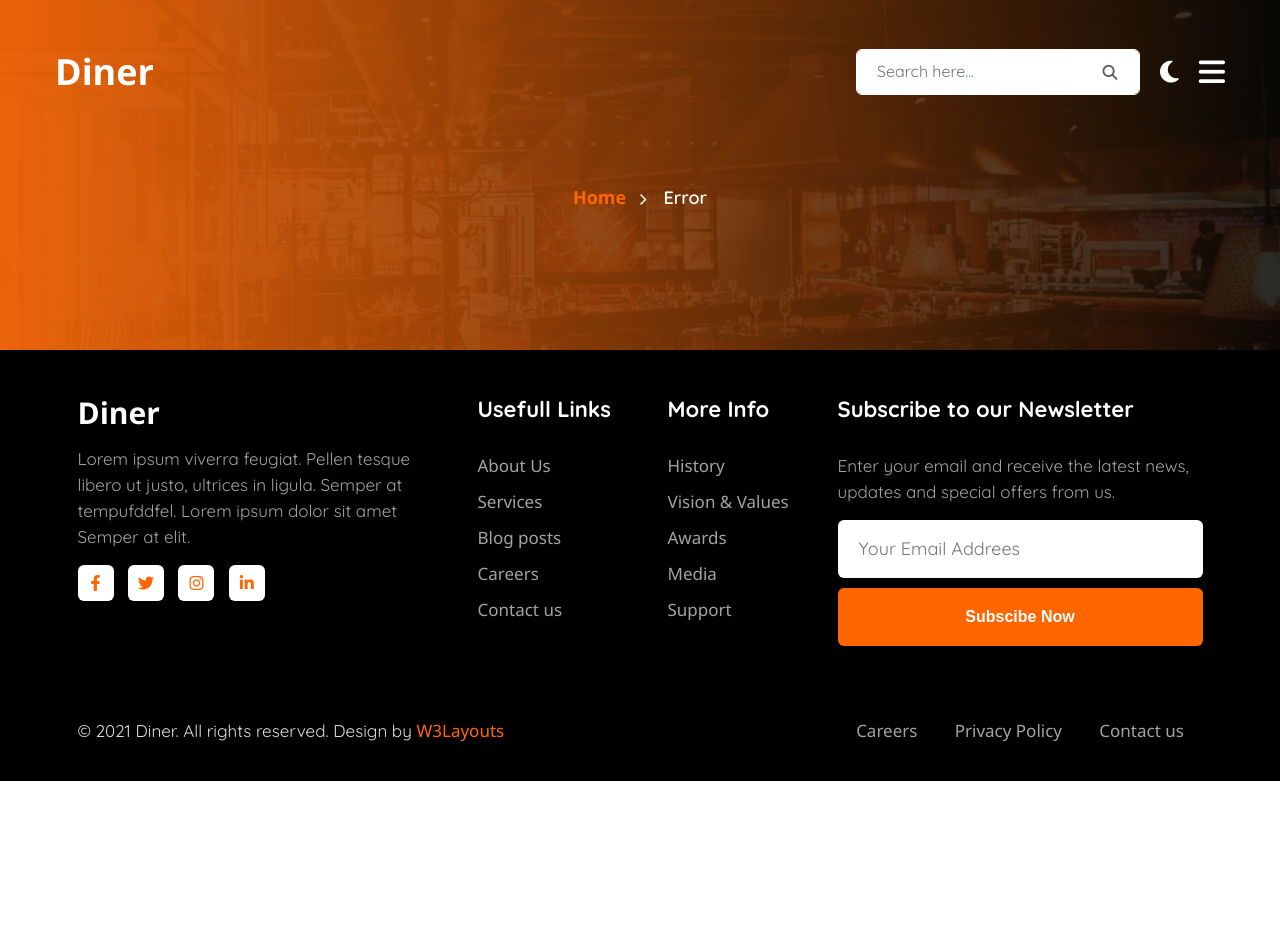
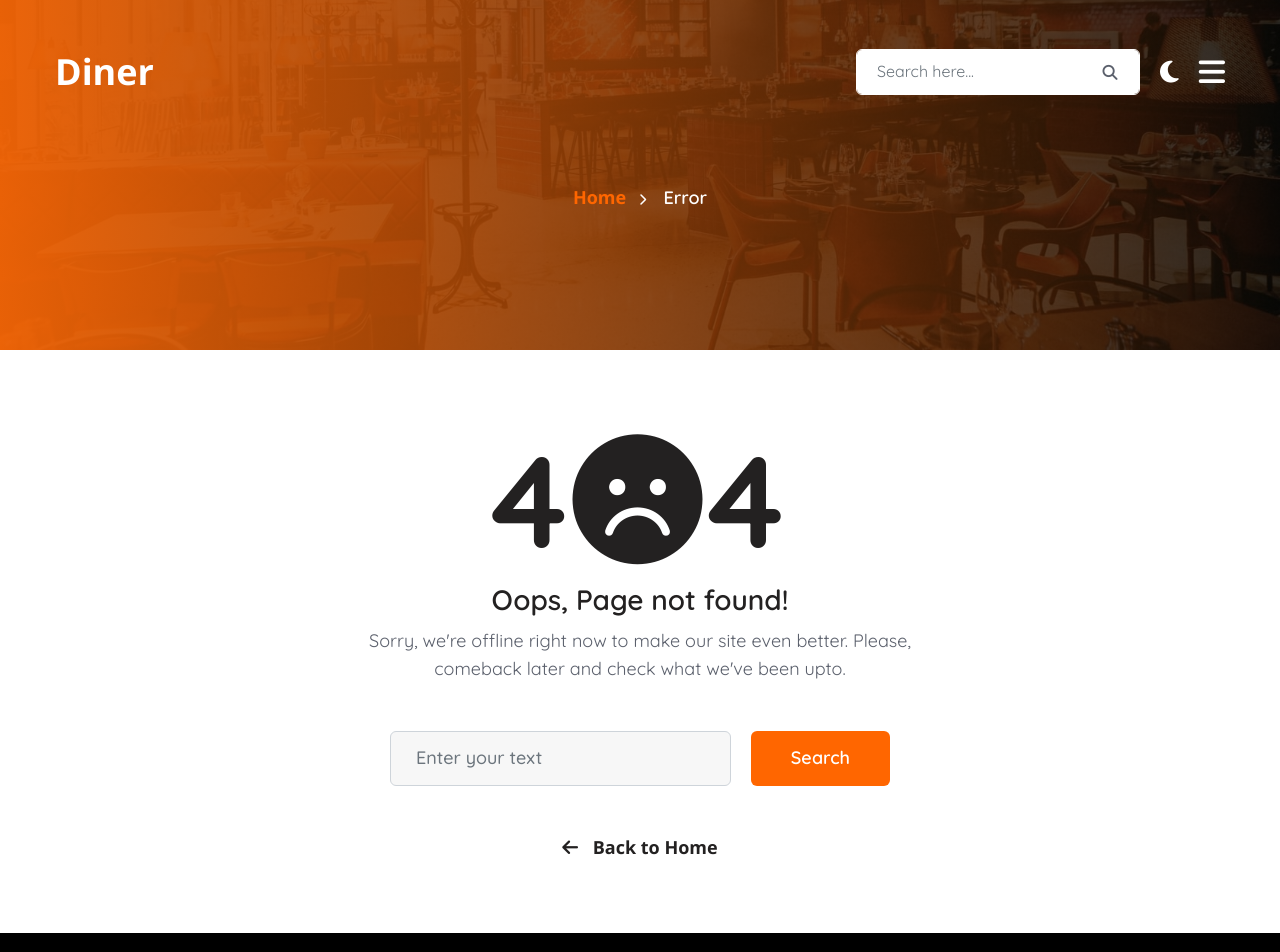
Before and after one commit to hungdev1108/capstone-project-fe-72, a plain HTML site: page 404.html in a window 1280 px wide. Shown: the top 952 px of the page. Before the commit the page ends 800 px from the top, so only its background shows below. Drawn offline with nearby package versions, Linux system fonts and the light colour scheme.

Commit message:
Done 404-page

```diff
--- a/404.html
+++ b/404.html
@@ -77,6 +77,37 @@
             </div>
           </div>
         </header>
+      </div>
+    </section>
+
+    <!-- 404 page -->
+    <section class="pagenotfound">
+      <div class="container">
+        <div class="pagenotfound__block">
+          <h1>
+            4<span><i class="fa fa-frown"></i></span>4
+          </h1>
+          <h2>Oops, Page not found!</h2>
+          <p class="text-content">
+            Sorry, we're offline right now to make our site even better. Please, comeback
+            later and check what we've been upto.
+          </p>
+          <form action="#" class="form form-inline">
+            <input
+              class="form-control input__text"
+              type="search"
+              placeholder="Enter your text"
+              required
+            />
+            <button class="btn btn-search btn-search-err" type="submit">
+              <h4>Search</h4>
+            </button>
+          </form>
+          <a href="" class="backtohome">
+            <i class="fa fa-arrow-left"></i>
+            Back to Home
+          </a>
+        </div>
       </div>
     </section>
 
--- a/sass/components/_button.scss
+++ b/sass/components/_button.scss
@@ -46,3 +46,24 @@
     padding: 1rem 2.1rem;
   }
 }
+
+.btn-search-err {
+  @include Text(1.8rem, $fw-600, $color-white);
+  background-color: $color-primary;
+  padding: 0 4rem;
+  letter-spacing: 0;
+  border: none;
+  height: 5.5rem;
+  display: inline-block;
+  border-radius: 6px;
+
+  &:hover {
+    opacity: 0.8;
+    color: $color-white;
+    background-color: $color-primary;
+  }
+
+  @include mobile-sm {
+    padding: 1rem 2.1rem;
+  }
+}
--- a/sass/main.scss
+++ b/sass/main.scss
@@ -15,3 +15,4 @@
 @import "./pages/home";
 @import "./pages/about";
 @import "./pages/services";
+@import "./pages/404";
--- /dev/null
+++ b/sass/pages/_404.scss
@@ -0,0 +1,65 @@
+.pagenotfound {
+  text-align: center;
+  padding: 7.2rem 0;
+  &__block {
+    max-width: 600px;
+    margin: 0 auto;
+    h1 {
+      @include Text(13rem, $fw-700, $color-black-3);
+      letter-spacing: 5px;
+    }
+    h2 {
+      @include Text(2.8rem, $fw-600, $color-black-3);
+      margin-bottom: 1rem;
+    }
+
+    .form {
+      max-width: 500px;
+      margin: 4.8rem auto 0;
+      display: flex;
+
+      .input__text {
+        @include Text(1.8rem, $fw-500, $font-color);
+        display: block;
+        border-radius: 6px;
+        background: $bg-grey;
+        height: 5.5rem;
+        padding: 1.2rem 12rem 1.2rem 2.5rem;
+        border: 1px solid #ced4da !important;
+
+        &:focus {
+          box-shadow: none;
+          border: 1px solid $color-primary !important;
+        }
+
+        @include mobile-sm {
+          padding: 1.2rem 2.5rem;
+        }
+      }
+
+      .btn-search {
+        margin-left: 2rem;
+        h4 {
+          @include Text(1.8rem, $fw-600, $color-white);
+          margin-bottom: 0;
+        }
+      }
+    }
+
+    .backtohome {
+      margin-top: 4.8rem;
+      display: inline-block;
+      text-decoration: none;
+      @include Text(1.8rem, $fw-600, $color-black-3);
+      transition: all 0.3s;
+
+      i {
+        margin-right: 1rem;
+      }
+
+      &:hover {
+        color: $color-primary;
+      }
+    }
+  }
+}
--- a/sass/pages/_about.scss
+++ b/sass/pages/_about.scss
@@ -218,7 +218,7 @@
               left: 50%;
               transform: translateX(-50%);
               transition: all 0.5s ease;
-              display: none;
+              //   display: none;
               opacity: 0;
 
               span {
@@ -245,7 +245,7 @@
 
             &:hover .team--social-hover {
               opacity: 1;
-              display: inline-block;
+              //   display: inline-block;
             }
           }
 
```
Also changed, not shown: css/main.css, 1 other file.
